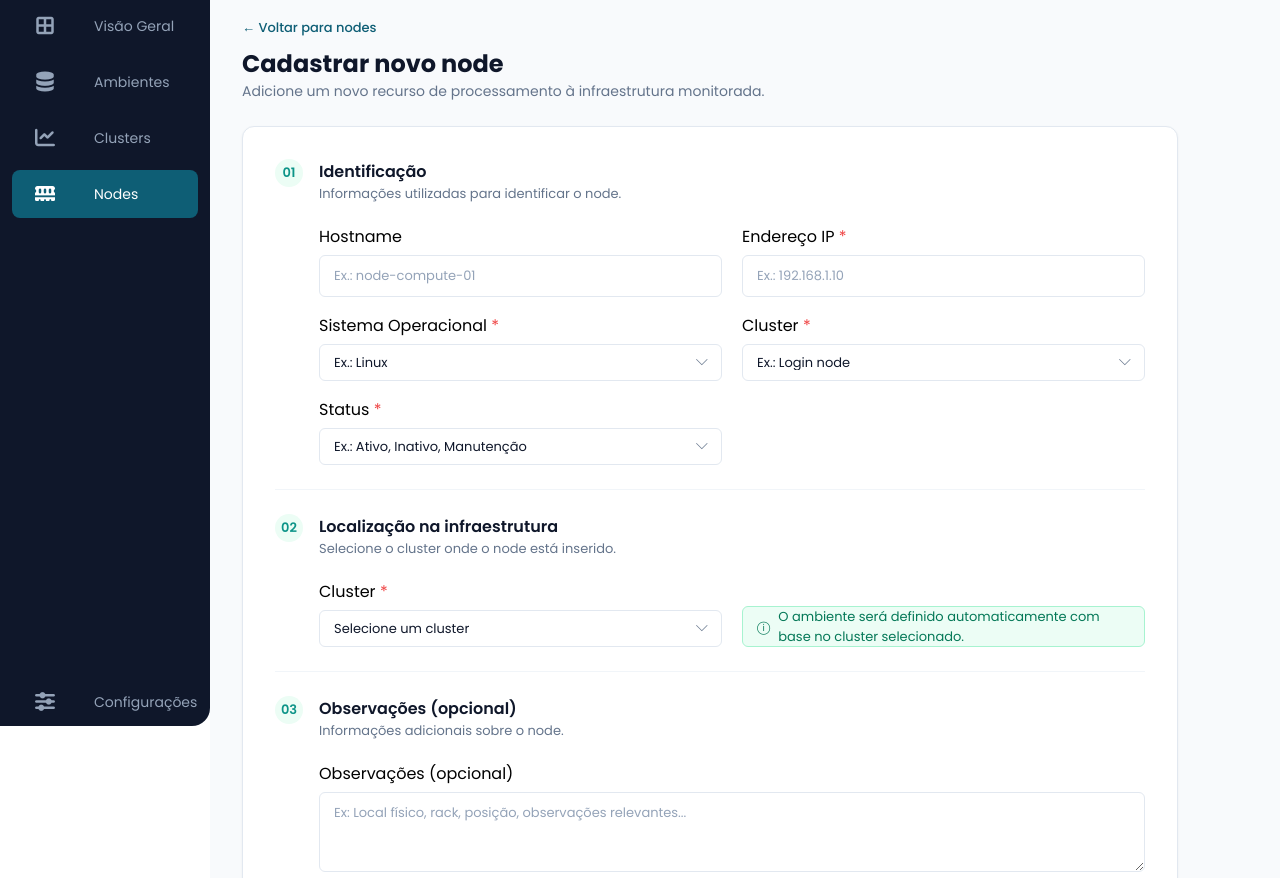
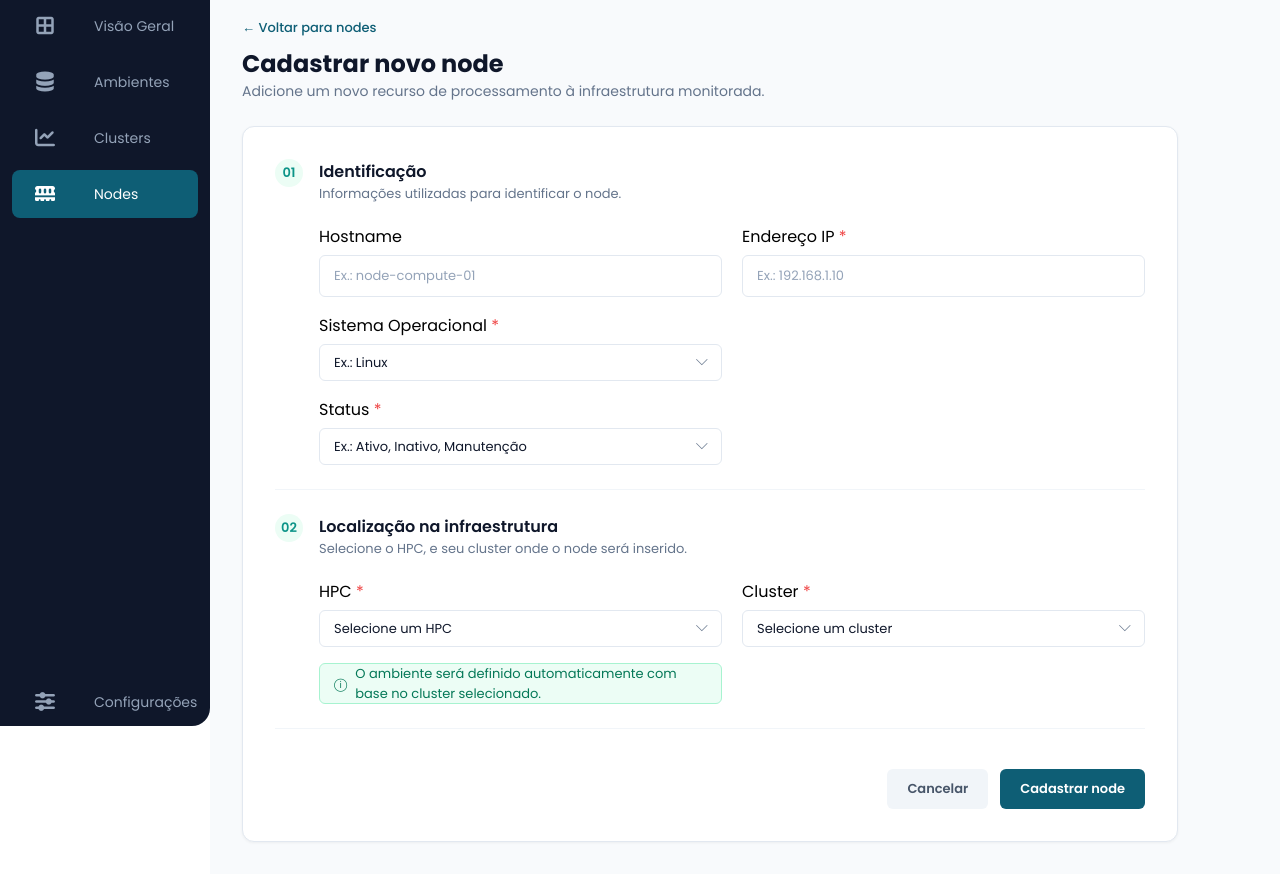
Before and after one commit to Nautilus-HPC-monitoring/Site-Institucional, a website: page public/cadastro-node.html in a window 1280 px wide. Shown: the part 74-952 px from the top of the page. Drawn offline with Linux system fonts and the light colour scheme.

Commit message:
feat:adicionando funções de chamarHPC e de chamarCluster

```diff
--- a/public/cadastro-node.html
+++ b/public/cadastro-node.html
@@ -168,20 +168,7 @@
                                 </div>
 
                                 <div class="form-group">
-                                    <label>
-                                        Cluster
-                                        <span class="required">
-                                            *
-                                        </span>
-                                    </label>
-                                    <div class="select-wrapper">
-                                        <select id="diferentes_cluster">
-                                            <option value="" disabled selected>Ex.: Login node</option>
-                                            <option value="node">Login node</option>
-                                            <option value="compute">Compute</option>
-                                            <option value="storage">Storage node</option>
-                                        </select>
-                                    </div>
+
                                 </div>
                                 <div class="form-group">
                                     <label>
@@ -209,14 +196,23 @@
                         </div>
                             <div class="section-body">
                                 <h2 class="section-title">Localização na infraestrutura</h2>
-                                <p class="section-subtitle">Selecione o cluster onde o node está inserido.</p>
+
+                                <p class="section-subtitle">Selecione o HPC, e seu cluster onde o node será inserido.</p>
 
                             <div class="form-grid align-center">
+                                <div class="form-group">
+                                <label>HPC <span class="required">*</span></label>
+                                <div class="select-wrapper">
+                                <select>
+                                <option id="localizacao_cluster" value="" disabled selected>Selecione um HPC</option>
+                                </select>
+                                </div>
+                            </div>
                                 <div class="form-group">
                                     <label>Cluster <span class="required">*</span></label>
                                     <div class="select-wrapper">
                                         <select>
-                                            <option value="" disabled selected>Selecione um cluster</option>
+                                            <option id="localizacao_cluster" value="" disabled selected>Selecione um cluster</option>
                                         </select>
                                 </div>
                             </div>
@@ -225,19 +221,6 @@
                                 <span class="alert-icon">ⓘ</span>
                                 <span>O ambiente será definido automaticamente com base no cluster selecionado.</span>
                                 </div>
-                            </div>
-                        </div>
-                    </div>
-
-                    <div class="form-section">
-                        <div class="step-badge">03</div>
-                        <div class="section-body">
-                            <h2 class="section-title">Observações (opcional)</h2>
-                            <p class="section-subtitle">Informações adicionais sobre o node.</p>
-
-                            <div class="form-group full-width">
-                                <label>Observações (opcional)</label>
-                                <textarea placeholder="Ex: Local físico, rack, posição, observações relevantes..."></textarea>
                             </div>
                         </div>
                     </div>
@@ -278,6 +261,7 @@ function cadastrarNode(event) {
     var sistemaOperacional = sistema_operacional.value;
     var status = diferentes_status.value;
     var clusterFk = diferentes_cluster.value;
+    var localizacao_cluster = diferentes_cluster.value;
 
     console.log("Hostname:", hostname);
     console.log("IP:", ip);
```
Also changed, not shown: src/models/nodesModel.js (+20 -1 lines).
